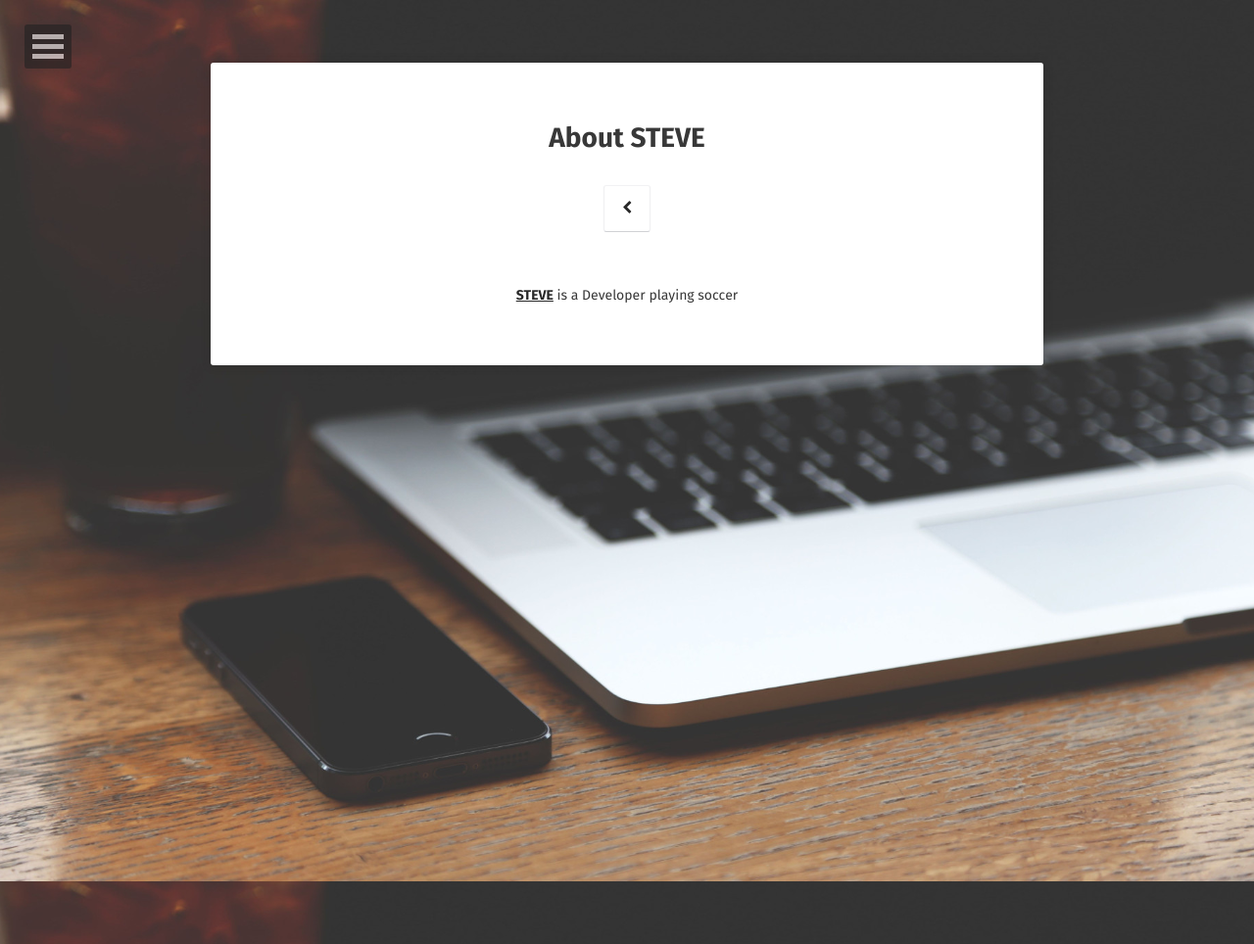
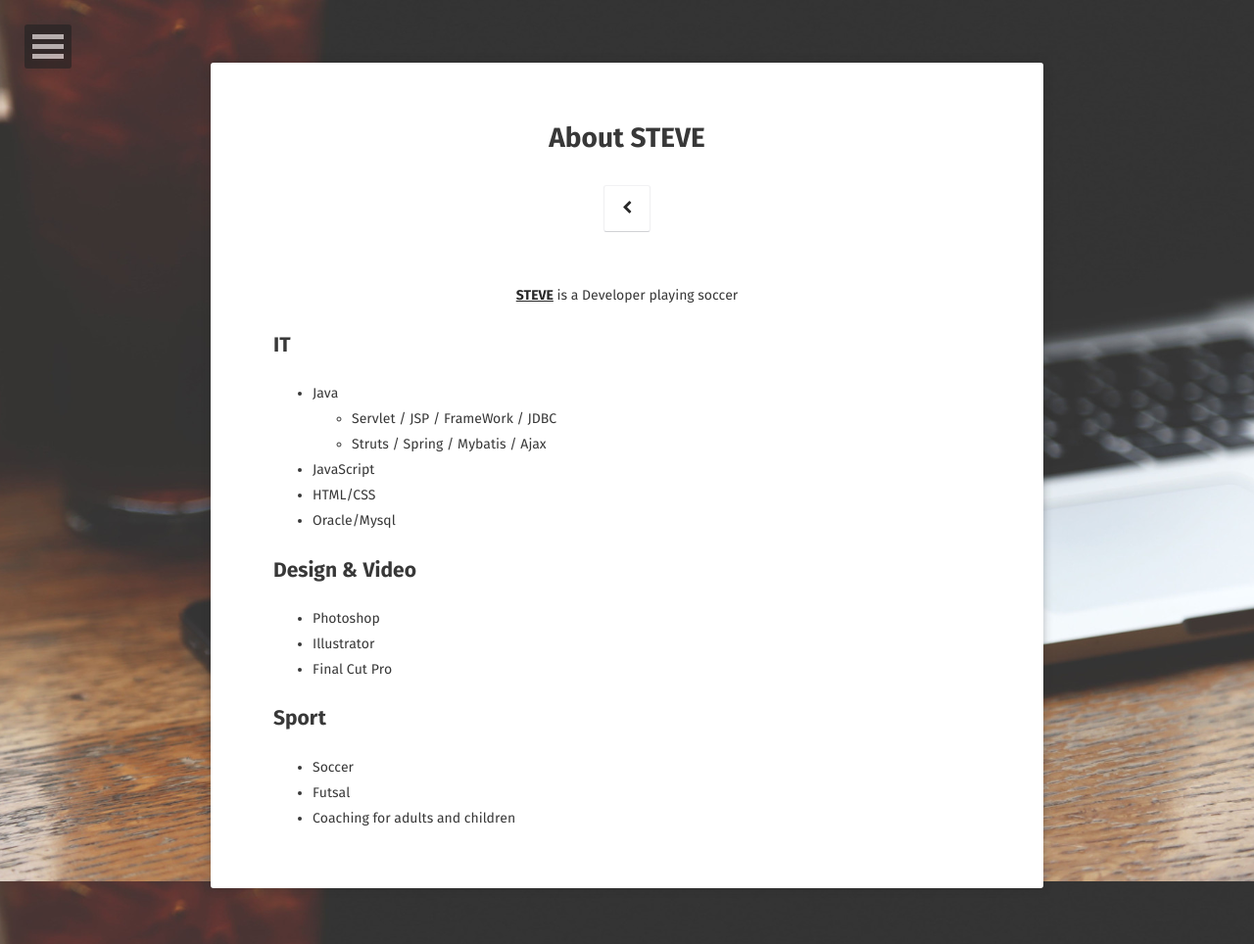
Before and after one commit to EdgeJH/exitst8.github.io, a Jekyll site: the page built from about/index.md, in a window 1280 px wide. Shown: the whole page at 98% size. Built offline with Jekyll 4.4.1, drawn with Linux system fonts in a browser that asks for light colours; some web fonts are replaced.

Commit message:
Update index.md

```diff
--- a/about/index.md
+++ b/about/index.md
@@ -7,6 +7,28 @@ comments: false
 ---
 
 <center><a href="http://taylantatli.github.io/Moon"><b>STEVE</b></a> is a Developer playing soccer</center>
+
+## IT
+* Java
+    - Servlet / JSP / FrameWork / JDBC
+    - Struts / Spring / Mybatis / Ajax
+* JavaScript
+* HTML/CSS
+* Oracle/Mysql
+
+
+## Design & Video
+* Photoshop
+* Illustrator
+* Final Cut Pro
+
+
+## Sport
+* Soccer
+* Futsal
+* Coaching for adults and children
+
+
 
 <!--
 ## Features
```
